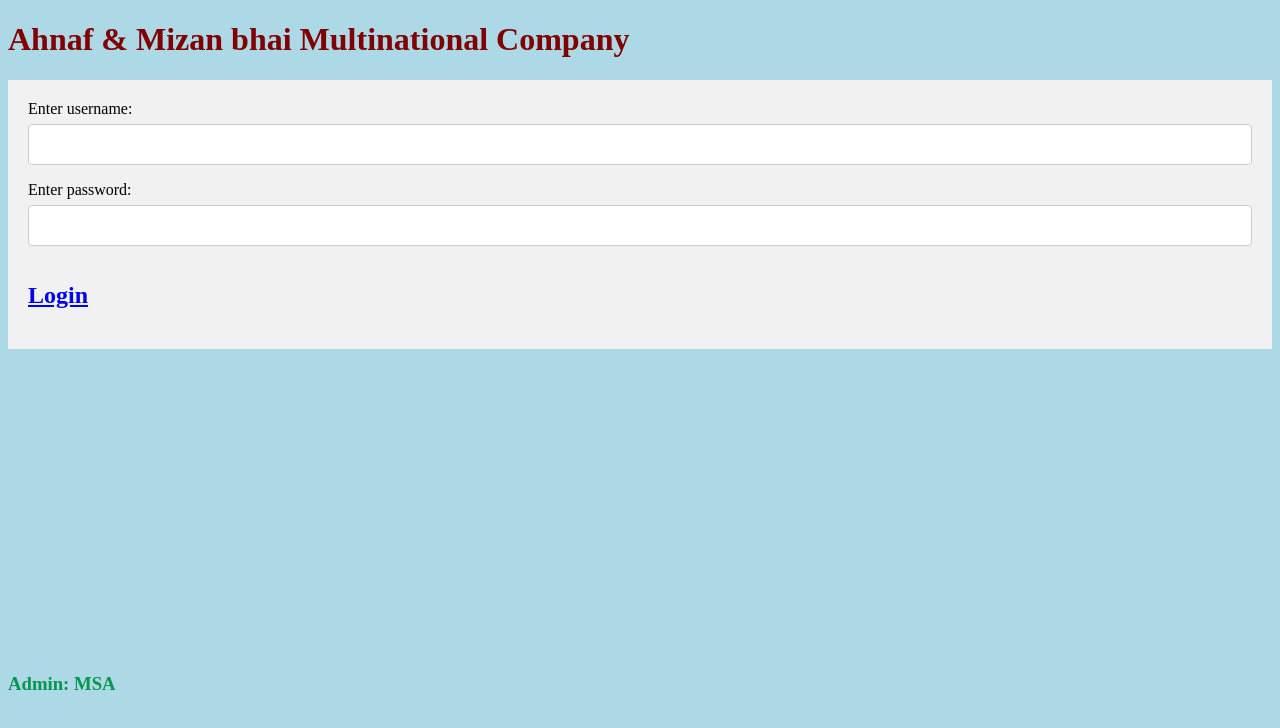
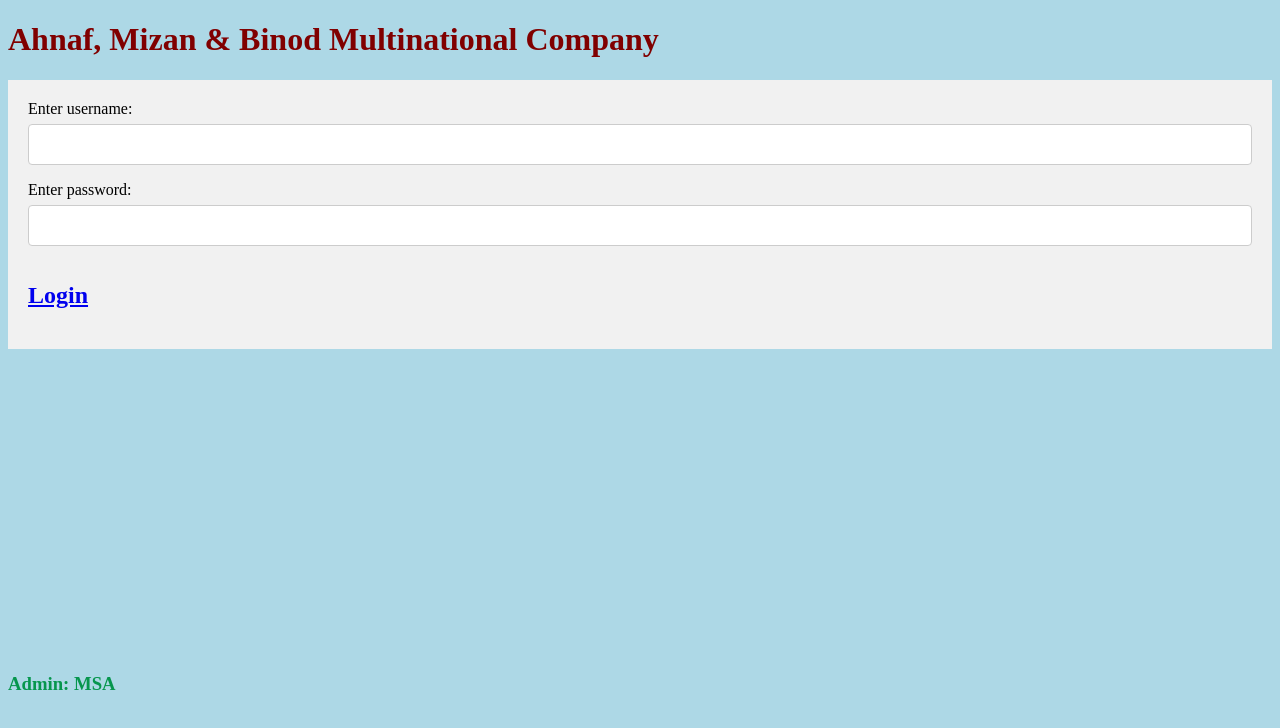
Before and after one commit to uapcse/uapcse.github.io, a plain HTML site: page index.html in a window 1280 px wide. Drawn offline with Linux system fonts and the light colour scheme.

Commit message:
Update index.html

```diff
--- a/index.html
+++ b/index.html
@@ -65,7 +65,7 @@ input[type=submit] {
     <title>CSE</title>
 </head>
 <body bgcolor="lightblue">
-<h1><font color='##800000'>Ahnaf & Mizan bhai Multinational Company</font> </h1>
+<h1><font color='##800000'>Ahnaf, Mizan & Binod Multinational Company</font> </h1>
 
 <div class="container">
 Enter username: <input id='username' type='text'  />
```
